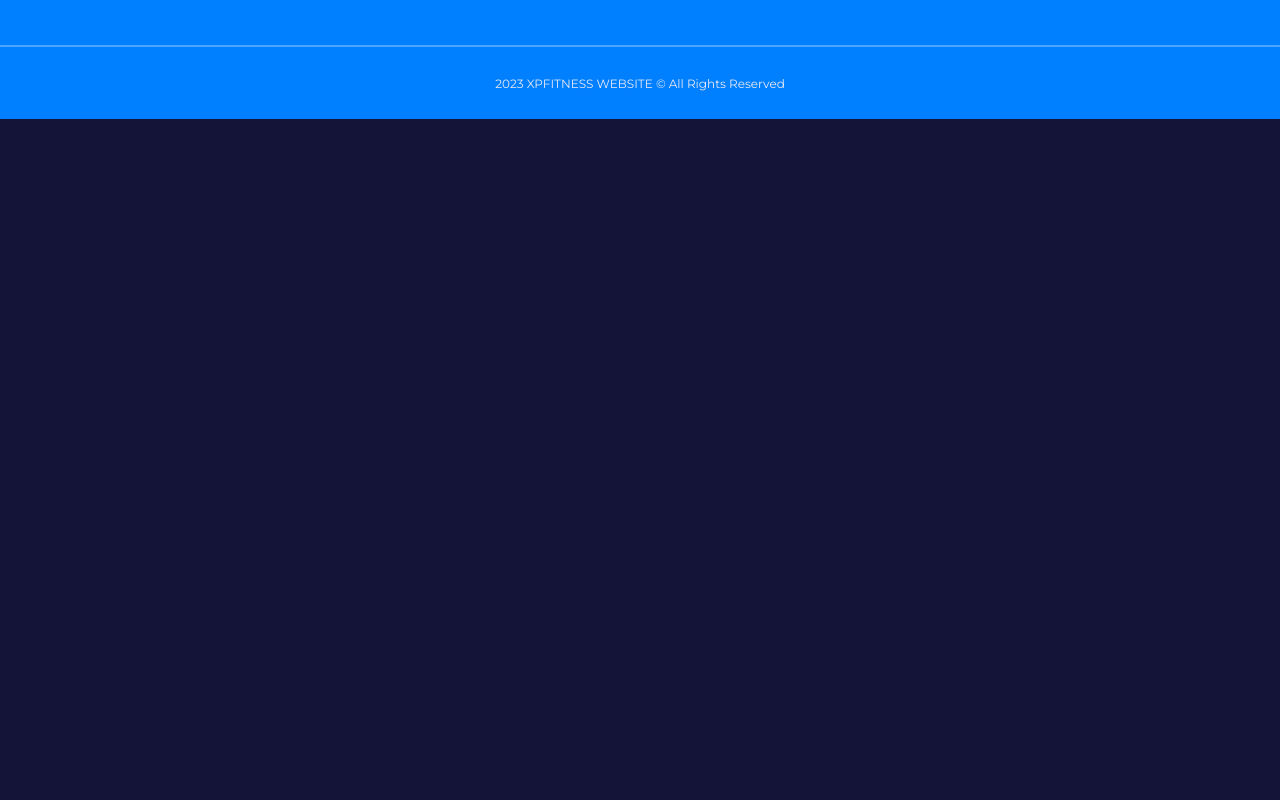
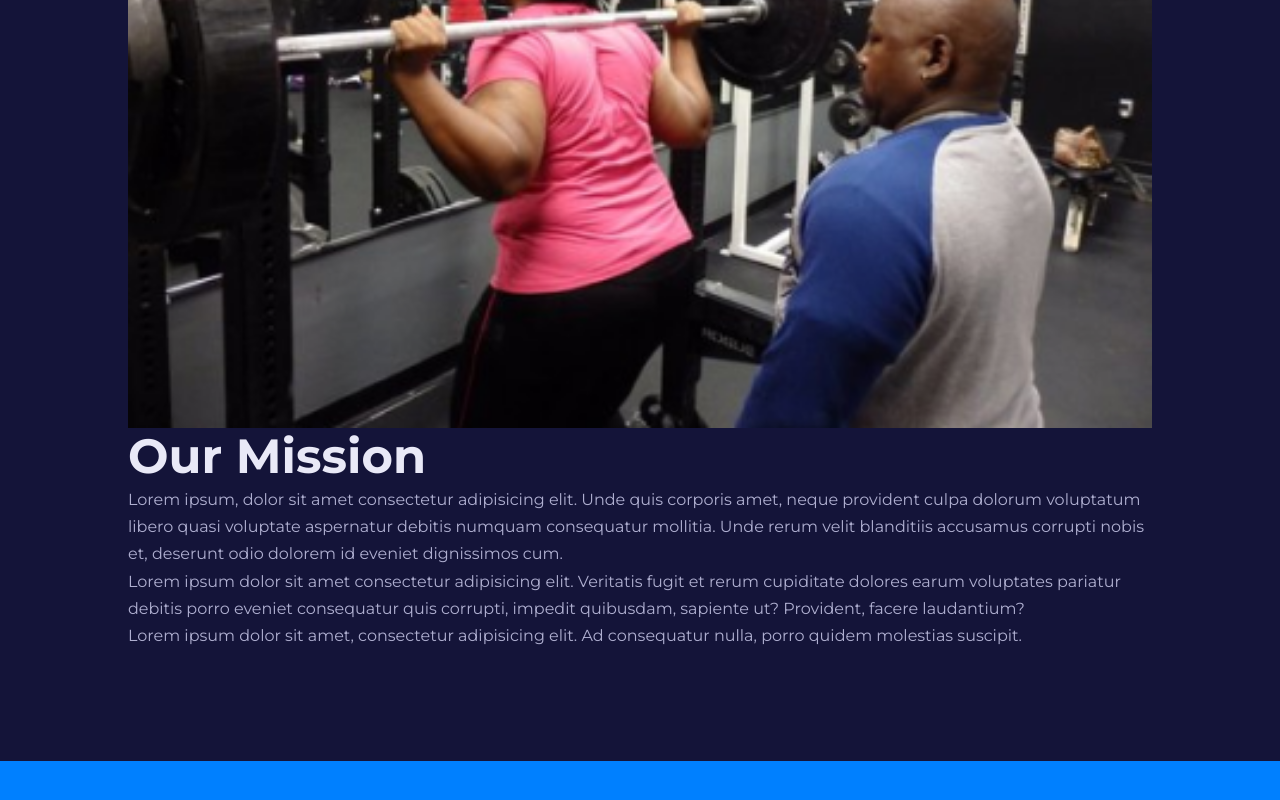
Before and after one commit to Eddysam2000/XP-Fitness, a React (Create React App) app: page /about in a window 1280 px wide. Shown: the part 3542-4342 px from the top of the page. Before the commit the page ends 3661 px from the top, so only its background shows below. Built offline with nearby package versions, Linux system fonts and the light colour scheme.

Commit message:
about updated

```diff
--- a/src/pages/about/About.jsx
+++ b/src/pages/about/About.jsx
@@ -2,6 +2,7 @@ import Header from '../../components/Header'
 import HeaderImage from '../../images/header.png'
 import StoryImage from '../../images/main.png'
 import VisionImage from '../../images/hull.png'
+import MissionImage from '../../images/mission.png'
 import './about.css'
 
 const About = () => {
@@ -33,9 +34,6 @@ const About = () => {
 
     <section className="about_vision">
       <div className="container about_vision-container">
-        <div className="about_section-image">
-          <img src={VisionImage} alt="Our Vision Image" />
-        </div>
         <div className="about_section-content">
           <h1>Our Vision</h1>
           <p>
@@ -45,6 +43,29 @@ const About = () => {
             Lorem ipsum dolor sit amet consectetur adipisicing elit. Veritatis fugit et rerum cupiditate dolores earum voluptates pariatur debitis porro eveniet consequatur quis corrupti, impedit quibusdam, sapiente ut? Provident, facere laudantium?
           </p>
         </div>
+        <div className="about_section-image">
+          <img src={VisionImage} alt="Our Vision Image" />
+        </div>
+      </div>
+    </section>
+
+    <section className="about_mission">
+      <div className="container about_mission-container">
+        <div className="about_section-image">
+          <img src={MissionImage} alt="Our Mission Image" />
+        </div>
+        <div className="about_section-content">
+          <h1>Our Mission</h1>
+          <p>
+            Lorem ipsum, dolor sit amet consectetur adipisicing elit. Unde quis corporis amet, neque provident culpa dolorum voluptatum libero quasi voluptate aspernatur debitis numquam consequatur mollitia. Unde rerum velit blanditiis accusamus corrupti nobis et, deserunt odio dolorem id eveniet dignissimos cum.
+          </p>
+          <p>
+            Lorem ipsum dolor sit amet consectetur adipisicing elit. Veritatis fugit et rerum cupiditate dolores earum voluptates pariatur debitis porro eveniet consequatur quis corrupti, impedit quibusdam, sapiente ut? Provident, facere laudantium?
+          </p>
+          <p>
+            Lorem ipsum dolor sit amet, consectetur adipisicing elit. Ad consequatur nulla, porro quidem molestias suscipit.
+          </p>
+        </div>
       </div>
     </section>
     </>
```
Also changed, not shown: src/images/mission.png (renamed from src/images/Rectangle 49.png).
